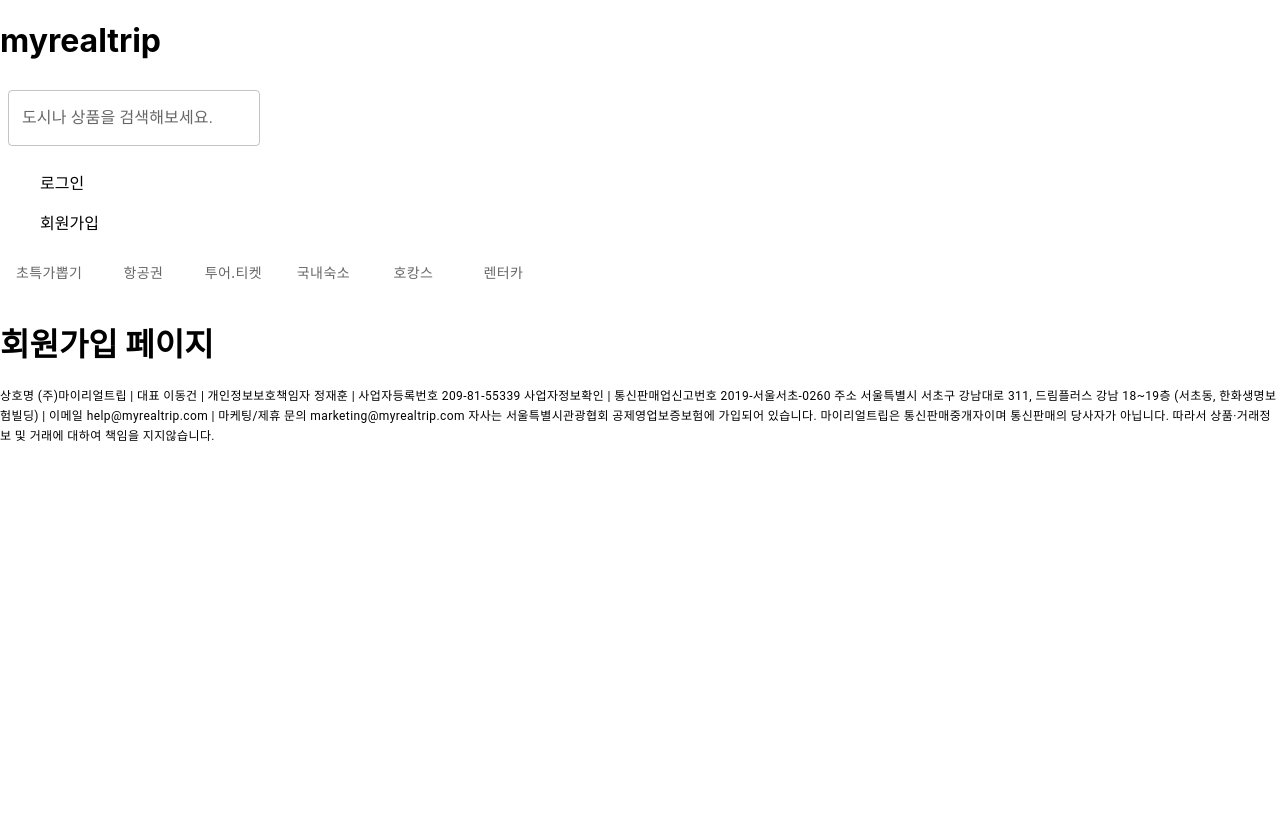
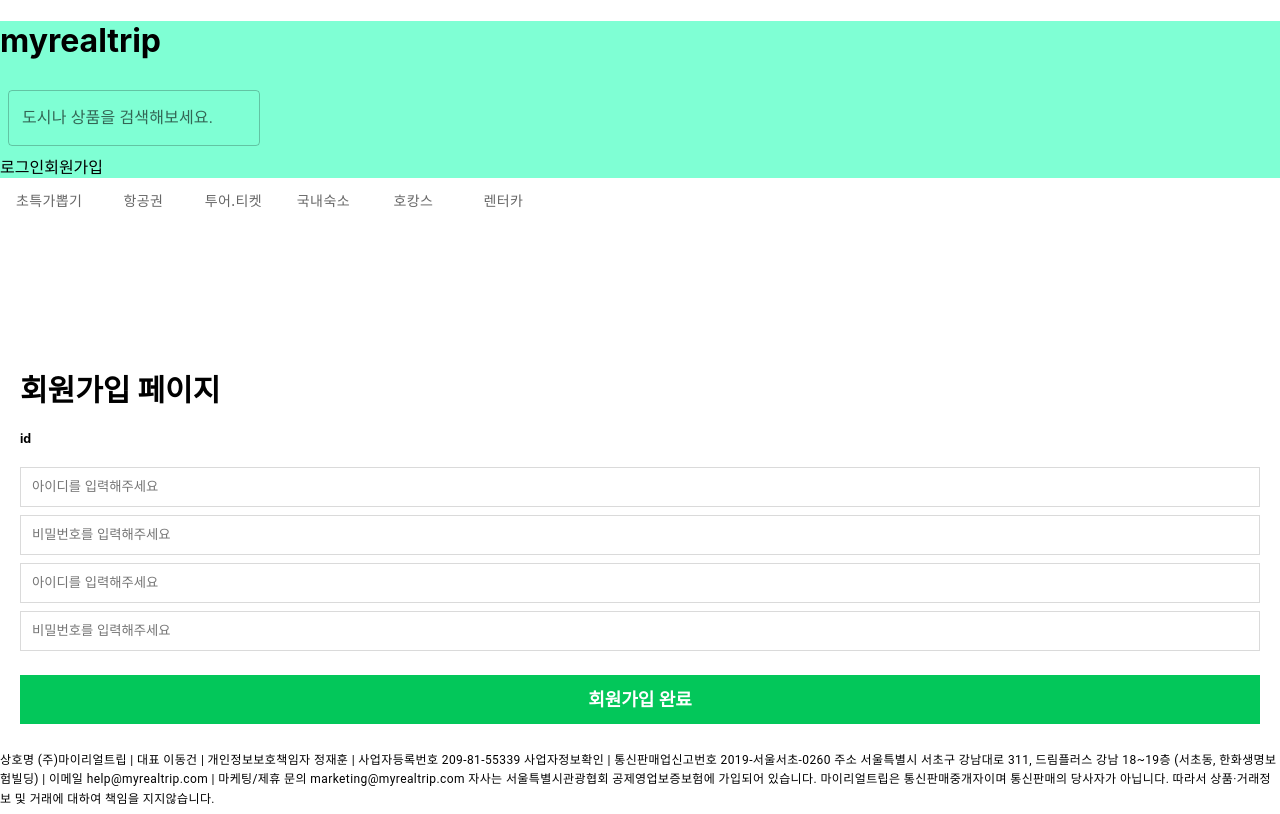
Before and after one commit to gkssk1026/trip, a Next.js app: page /join in a window 1280 px wide. Built offline with nearby package versions, Linux system fonts and the light colour scheme.

Commit message:
로그인페이지 생성

```diff
--- a/components/Header.tsx
+++ b/components/Layout/Header.tsx
@@ -12,7 +12,6 @@
           <a>myrealtrip</a>
         </h1>
       </Link>
-
       <Box
         component="form"
         sx={{
@@ -27,16 +26,14 @@
           variant="outlined"
         />
       </Box>
-      <ul>
+
       <Link href="/login">
         <a>로그인</a>
       </Link>
-      </ul>
-      <ul>
+
       <Link href="/join">
         <a>회원가입</a>
       </Link>
-      </ul>
     </div>
   );
 };
--- a/pages/join.tsx
+++ b/pages/join.tsx
@@ -1,10 +1,69 @@
 import type { NextPage } from "next";
+import styled from "styled-components";
+
+const Container = styled.div`
+  margin-top: 100px;
+  padding: 20px;
+  font-size: 15px;
+`;
+
+const Input = styled.input`
+  position: relative;
+  overflow: hidden;
+  width: 100%;
+  height: 40px;
+  margin: 0 0 8px;
+  padding: 5px 39px 5px 11px;
+  border: solid 1px #dadada;
+  background: #fff;
+  box-sizing: border-box;
+`;
+
+const Button = styled.div`
+  font-size: 18px;
+  font-weight: 700;
+  line-height: 49px;
+  display: block;
+  width: 100%;
+  height: 49px;
+  margin: 16px 0 7px;
+  cursor: pointer;
+  text-align: center;
+  color: #fff;
+  border: none;
+  border-radius: 0;
+  background-color: #03c75a;
+  ${({ disabled }) =>
+    disabled &&
+    `
+    background-color: #efefef;
+  `}
+`;
+//아디 비번 값 받기
+//값없으면 disabled
 
 const join: NextPage = () => {
   return (
-    <div>
-      <h1> 회원가입 페이지 </h1>
-    </div>
+    <Container>
+      <h1>회원가입 페이지</h1>
+      <h5>id</h5>
+      <Input id="id" name="id" placeholder="아이디를 입력해주세요" />
+      <Input
+        id="password"
+        name="password"
+        type="password"
+        placeholder="비밀번호를 입력해주세요"
+      />
+      <Input id="id" name="id" placeholder="아이디를 입력해주세요" />
+      <Input
+        id="password"
+        name="password"
+        type="password"
+        placeholder="비밀번호를 입력해주세요"
+      />
+      <Button>회원가입 완료</Button>
+    </Container>
   );
 };
+
 export default join;
--- a/styles/globals.css
+++ b/styles/globals.css
@@ -14,3 +14,7 @@
 * {
   box-sizing: border-box;
 }
+
+.header {
+  background-color: aquamarine;
+}
```
Also changed, not shown: package.json (+6 -1 lines), pages/_app.tsx (+4 -5 lines), pages/index.tsx (+1 -6 lines), pages/login.tsx (+54 -4 lines), styles/Home.module.css (deleted, +0 -116 lines), components/Layout/Footer.tsx (renamed from components/Footer.tsx), components/Layout/Layout.tsx (renamed from components/Layout.tsx), components/Layout/Navbar.tsx (renamed from components/Navbar.tsx), 2 other files (tests, documents, lock files or other folders). Lines whose indentation alone changed are shown as unchanged.
